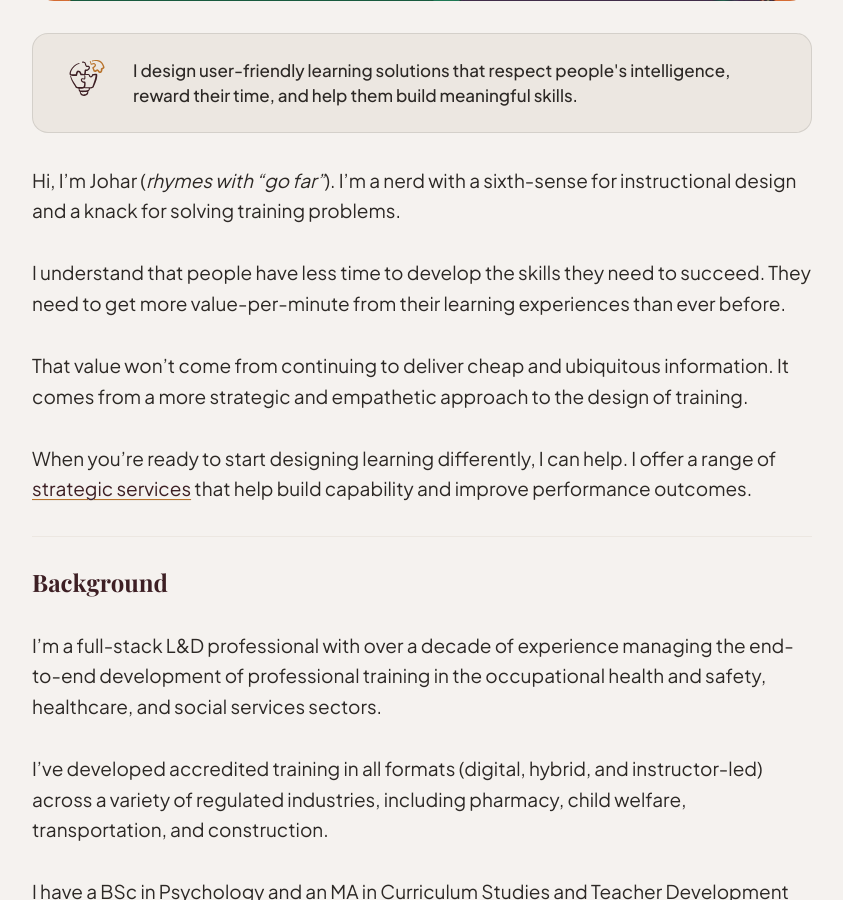
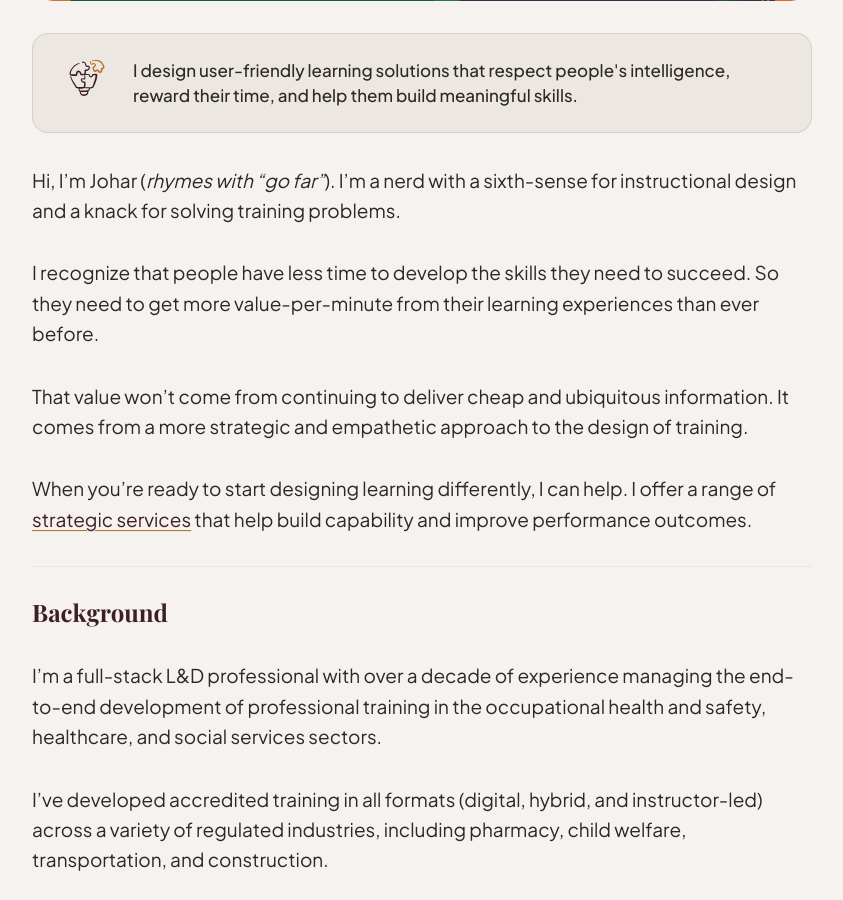
Before and after one commit to j0har/joharsingh.com, a Jekyll site: the page built from _pages/about.md, in a window 1280 px wide and 900 px high, scrolled down 817 px. Shown: the whole window, without its empty margins (218-1061 px from the left). Built offline with Jekyll 4.4.1, drawn with Linux system fonts in a browser that asks for light colours; some web fonts are replaced.

Commit message:
Refine wording for clarity in about page

```diff
--- a/_pages/about.md
+++ b/_pages/about.md
@@ -51,7 +51,7 @@ image: /images/example-1.jpg
 
 Hi, I'm Johar (_rhymes with "go far"_). I'm a nerd with a sixth-sense for instructional design and a knack for solving training problems.
 
-I understand that people have less time to develop the skills they need to succeed. They need to get more value-per-minute from their learning experiences than ever before.
+I recognize that people have less time to develop the skills they need to succeed. So they need to get more value-per-minute from their learning experiences than ever before.
 
 That value won't come from continuing to deliver cheap and ubiquitous information. It comes from a more strategic and empathetic approach to the design of training.
 
```
